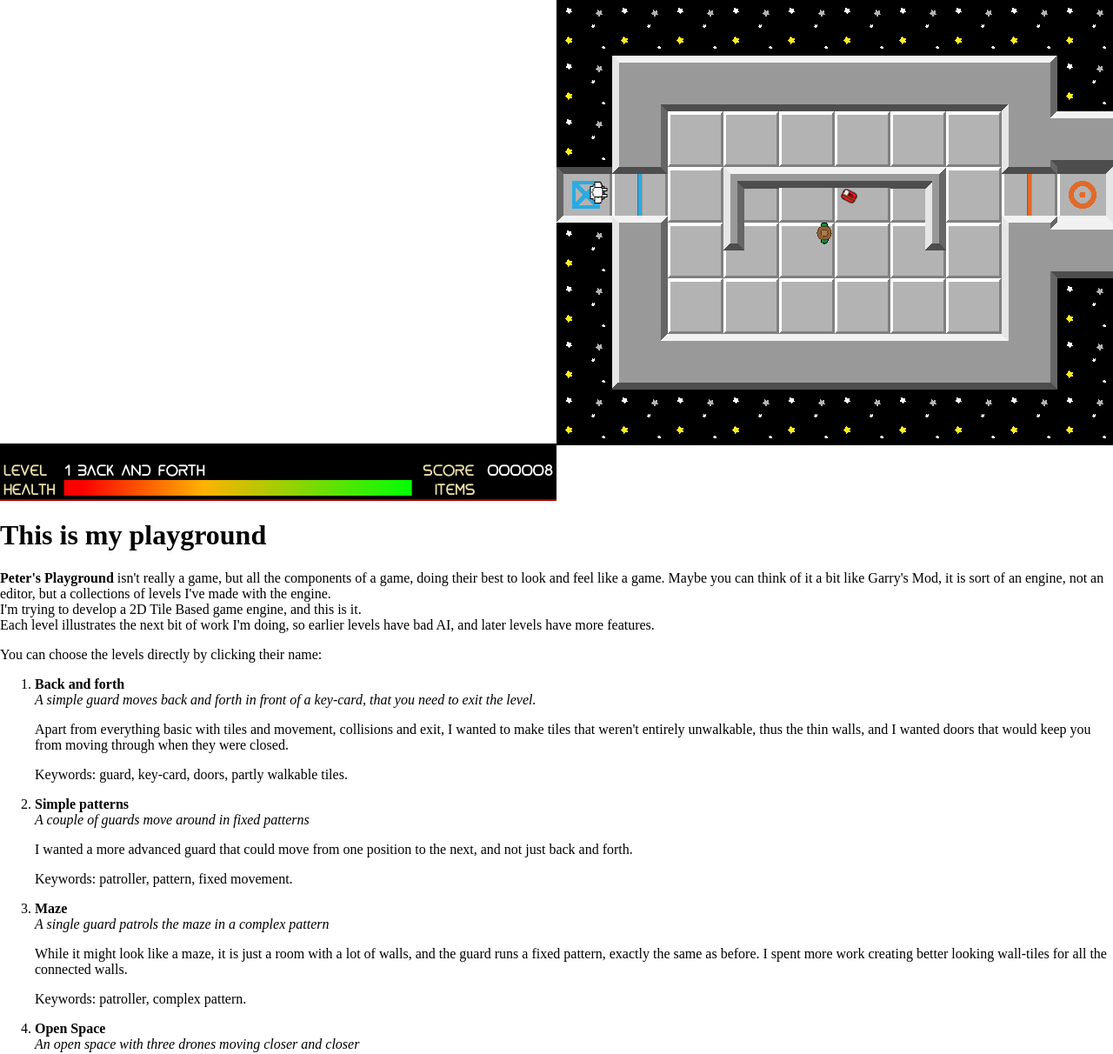
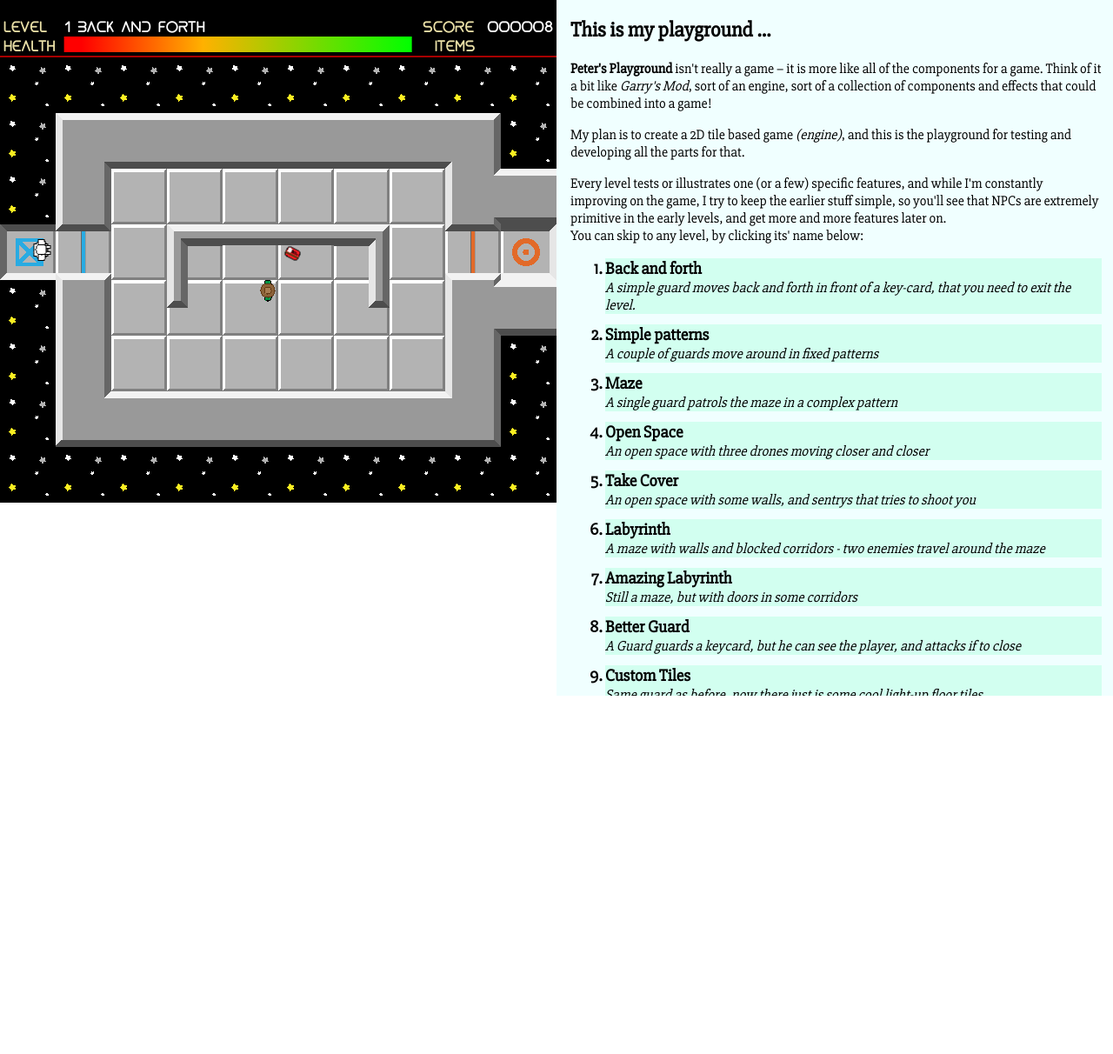
Before and after one commit to petlatkea/petersplayground, a plain HTML site: page index.html in a window 1280 px wide. Shown: the top 1212 px of the page at 87% size. After the commit the page ends 800 px from the top, so only its background shows below. Drawn offline with Linux system fonts and the light colour scheme.

Commit message:
modify HTML and CSS for info-box (not part of the game)

```diff
--- a/game.css
+++ b/game.css
@@ -10,21 +10,65 @@ body {
     border: 0;
     padding: 0;
     margin: 0;
+
+    display: flex;
+    height: 100%;
 }
 
 #canvases {
-    font-size: 0;
+
 }
 
-#status {
+#canvases canvas {
+    display: block;
+}
+
+canvas#status {
     background-color: black;
     border-bottom: 2px solid #a80000;
 }
 
-.levels li>b {
+#info {
+    overflow: scroll;
+    background-color: azure;
+    padding-left: 1em;
+    padding-right: .8em;
+    font-family: 'Slabo 27px', serif;
+    max-height: 100vh;
+}
+
+.levels li {
+    font-weight: bold;
+    font-size: 120%;
+    margin-bottom: 12px;
+    background-color: #d2fff0;
+}
+
+.levels li:hover {
+    background-color: #63ffcb;
+    cursor: help;
+}
+
+.levels li .levelinfo {
+    font-weight: normal;
+    font-size: 85%;
+    font-style: italic;
+}
+.levels li .leveldetail {
+    display: none;
+    font-weight: normal;
+    font-size: 80%;
+}
+
+.levels li .leveldetail .levelkeywords {
+     font-family: monospace;
+}
+
+.levels li .levelname {
     cursor: pointer;
 }
 
-.levels li>b:hover {
-    background-color: yellow;
+.levels li .levelname:hover {
+    background-color: #40c69a;
+    color: white;
 }
--- a/index.html
+++ b/index.html
@@ -5,6 +5,7 @@
     <meta charset="utf-8">
     <meta name="viewport" content="width=device-width, initial-scale=1.0">
     <title>Peter's Playground</title>
+    <link href="https://fonts.googleapis.com/css?family=Slabo+27px" rel="stylesheet">
     <link rel="stylesheet" href="game.css" type="text/css">
     <script src="js/createjs-2015.11.26.min.js"></script>
     <script src="js/game.js"></script>
@@ -19,104 +20,144 @@
         <canvas id="status" width="640" height="64"></canvas>
         <canvas id="canvas" width="640" height="576"></canvas>
     </div>
-    <h1>This is my playground</h1>
-    <p><b>Peter's Playground</b> isn't really a game, but all the components of a game, doing their best to look and feel like a game. Maybe you can think of it a bit like Garry's Mod, it is sort of an engine, not an editor, but a collections of levels I've made with the engine.<br> I'm trying to develop a 2D Tile Based game engine, and this is it.<br> Each level illustrates the next bit of work I'm doing, so earlier levels have bad AI, and later levels have more features.
-    </p>
-    <p>You can choose the levels directly by clicking their name:</p>
+
+    <section id="info">
+        <h1>This is my playground &hellip;</h1>
+        <p><b>Peter's Playground</b> isn't really a game &ndash; it is more like all of the components for a game. Think of it a bit like <i>Garry's Mod</i>, sort of an engine, sort of a collection of components and effects that could be combined into a game!</p>
+
+        <p>My plan is to create a 2D tile based game <i>(engine)</i>, and this is the playground for testing and developing all the parts for that.</p>
+
+        <p>Every level tests or illustrates one (or a few) specific features, and while I'm constantly improving on the game, I try to keep the earlier stuff simple, so you'll see that NPCs are extremely primitive in the early levels, and get more and more features later on.<br> You can skip to any level, by clicking its' name below:</p>
+
         <ol class="levels">
-        <li><b>Back and forth</b><br>
-            <i>A simple guard moves back and forth in front of a key-card, that you need to exit the level.</i>
+            <li>
+                <div class="levelname">Back and forth</div>
+                <div class="levelinfo">A simple guard moves back and forth in front of a key-card, that you need to exit the level.</div>
+                <div class="leveldetail">
                     <p>
                         Apart from everything basic with tiles and movement, collisions and exit, I wanted to make tiles that weren't entirely unwalkable, thus the thin walls, and I wanted doors that would keep you from moving through when they were closed.</p>
-            <p> Keywords: guard, key-card, doors, partly walkable tiles.</p>
+                    <p class="levelkeywords">Keywords: guard, key-card, doors, partly walkable tiles.</p>
+                </div>
             </li>
 
-        <li><b>Simple patterns</b><br>
-            <i>A couple of guards move around in fixed patterns</i>
+            <li>
+                <div class="levelname">Simple patterns</div>
+                <div class="levelinfo">A couple of guards move around in fixed patterns</div>
+                <div class="leveldetail">
                     <p>
                         I wanted a more advanced guard that could move from one position to the next, and not just back and forth.</p>
-            <p> Keywords: patroller, pattern, fixed movement.</p>
+                    <p class="levelkeywords"> Keywords: patroller, pattern, fixed movement.</p>
+                </div>
             </li>
 
-        <li><b>Maze</b><br>
-            <i>A single guard patrols the maze in a complex pattern</i>
+            <li>
+                <div class="levelname">Maze</div>
+                <div class="levelinfo">A single guard patrols the maze in a complex pattern</div>
+                <div class="leveldetail">
                     <p>
                         While it might look like a maze, it is just a room with a lot of walls, and the guard runs a fixed pattern, exactly the same as before. I spent more work creating better looking wall-tiles for all the connected walls.</p>
-            <p> Keywords: patroller, complex pattern.</p>
+                    <p class="levelkeywords"> Keywords: patroller, complex pattern.</p>
+                </div>
             </li>
 
-        <li><b>Open Space</b><br>
-            <i>An open space with three drones moving closer and closer</i>
+            <li>
+                <div class="levelname">Open Space</div>
+                <div class="levelinfo">An open space with three drones moving closer and closer</div>
+                <div class="leveldetail">
                     <p>
                         This enemy, the Chaser, tries to hit the player. It can only move in 90 degree angles, and it simply turns in the direction of the player.</p>
-            <p>Keywords: chaser, AI</p>
+                    <p class="levelkeywords">Keywords: chaser, AI</p>
+                </div>
             </li>
 
-        <li><b>Take Cover</b><br>
-            <i>An open space with some walls, and sentrys that tries to shoot you</i>
+            <li>
+                <div class="levelname">Take Cover</div>
+                <div class="levelinfo">An open space with some walls, and sentrys that tries to shoot you</div>
+                <div class="leveldetail">
                     <p>
                         I wanted an enemy that could "see" where you are, and turn in any direction. The sentry can see through walls, but the bullets can't move through them. The interesting thing is that the sentry doesn't really have a cone of sight, it calculated the angle between it and the player, and if the current rotation is the same (+/-5), it fires a shot. Took me longer to figure delayed shots, than the angle-calculation.</p>
-            <p> Keywords: Sentry, angle between characters, auto-fire, line of sight.
+                    <p class="levelkeywords"> Keywords: Sentry, angle between characters, auto-fire, line of sight.
                     </p>
+                </div>
             </li>
 
-        <li><b>Labyrinth</b><br>
-            <i>A maze with walls and blocked corridors - two enemies travel around the maze</i>
+            <li>
+                <div class="levelname">Labyrinth</div>
+                <div class="levelinfo">A maze with walls and blocked corridors - two enemies travel around the maze</div>
+                <div class="leveldetail">
                     <p>
                         The earlier patroller moved in a fixed pattern, no matter what the map suggested. This one has fix-points (nodes) at every intersection, where a choice can be made. Every time a traveller comes to an intersection, it chooses a random direction (but not the one it came from, unless that is the only option).<br> The enemies require a nodegraph of the map, and so far, it has to be constructed manually.</p>
-            <p> Keywords: Traveller, nodegraph, random movement, select direction.
+                    <p class="levelkeywords"> Keywords: Traveller, nodegraph, random movement, select direction.
                     </p>
+                </div>
             </li>
 
-        <li><b>Amazing Labyrinth</b><br>
-            <i>Still a maze, but with doors in some corridors</i>
+            <li>
+                <div class="levelname">Amazing Labyrinth</div>
+                <div class="levelinfo">Still a maze, but with doors in some corridors</div>
+                <div class="leveldetail">
                     <p>
                         I discovered that enemies went through doors perfectly, so wanted to make a maze, where you could outrun an enemy, if it had to wait for doors to open. Also the enemy is a more intelligent Hunter - it has a simple statemachine, where it is either searching or hunting. When searching it moves randomly, like the traveller, but at every intersection, it scans its' surroundings, and if it detects the player, plans a route to him, and changes into hunting-mode. When hunting it simplt follows the planned route. It cannot see the player, and don't know how to hurt him. It was mainly the routeplanning I wanted this level to demonstrate.</p>
-            <p>Keywords: Hunter, nodegraph, shortest route, A* algorithm.</p>
-
+                    <p class="levelkeywords">Keywords: Hunter, nodegraph, shortest route, A* algorithm.</p>
+                </div>
             </li>
 
-        <li><b>Better Guard</b><br>
-            <i>A Guard guards a keycard, but he can see the player, and attacks if to close</i>
+            <li>
+                <div class="levelname">Better Guard</div>
+                <div class="levelinfo">A Guard guards a keycard, but he can see the player, and attacks if to close</div>
+                <div class="leveldetail">
                     <p>
                         Rather than improving the Hunter, I decided to make the Guard from the first level, a bit more intelligent. He can now see the player (in a view-cone ahead of him). He can't see through walls, so if he has spotted the player, and the player hides behind a wall, he tries to move a bit back and forth, before giving up.<br> The main feature is the line-of-sight expanded into a viewcone, and all characters now have a canSee(other) method they can call. The hardest thing was making the guard <em>not</em> move himself, so the player would be out-of-sight. The Guard2 has a larger statemachine than the Hunter: Either he switches between Walking and Turning, until he spots the player, then he goes Watching, where he rotates and moves, always keeping the player in sight. If the player gets close, he goes into Attack-mode, where he tries to electrocute the player (still without moving away from his post, though). If the player disappears from sight, the guard goes into Wondering-state, where he moves, rotates and waits randomly, before giving up, and goes back to Walking and Turning (unless he spots the player).
                     </p>
-            <p>Keywords: View-cone, track player, raycasting.</p>
-
+                    <p class="levelkeywords">Keywords: View-cone, track player, raycasting.</p>
+                </div>
             </li>
 
-        <li><b>Custom Tiles</b><br>
-            <i>Same guard as before, now there just is some cool light-up floor tiles</i>
-
-            <p>To make interactive tiles, I needed a method for checking if a tile was entered or left by an object, and whether is was free of all objects.<br> The light-up tile is just that - it lights up when anyone steps on it, and turns of when everyone leaves. The guard is just there to have someone else moving.<br>
-            I also wanted some one-directional tiles, and used the same level for testing those.
+            <li>
+                <div class="levelname">Custom Tiles</div>
+                <div class="levelinfo">Same guard as before, now there just is some cool light-up floor tiles</div>
+                <div class="leveldetail">
+                    <p>To make interactive tiles, I needed a method for checking if a tile was entered or left by an object, and whether is was free of all objects.<br> The light-up tile is just that - it lights up when anyone steps on it, and turns of when everyone leaves. The guard is just there to have someone else moving.<br> I also wanted some one-directional tiles, and used the same level for testing those.
                     </p>
-            <p>Keywords: Interactive tiles, uni-directional tiles, walkon, walkoff, onenter, onleave.</p>
-
+                    <p class="levelkeywords">Keywords: Interactive tiles, uni-directional tiles, walkon, walkoff, onenter, onleave.</p>
+                </div>
             </li>
 
-        <li><b>Larger than life</b><br>
-        <i>The map can't fit on the screen, so scrolling is inevitable</i>
-
-        <p>To test and provoke scrolling of the screen, I made a map that was larger than the canvas (and shrunk the canvas at the same time).<br>
-        Implementing scrolling is extremely simple - it isn't scrolling per se, but more like moving a camera around. And it is done purely by changing the regX and regY of the stage.</p>
-        <p>Keywords: scrolling, camera-movement, stage.regX</p>
-
+            <li>
+                <div class="levelname">Larger than life</div>
+                <div class="levelinfo">The map can't fit on the screen, so scrolling is inevitable</div>
+                <div class="leveldetail">
+                    <p>To test and provoke scrolling of the screen, I made a map that was larger than the canvas (and shrunk the canvas at the same time).<br> Implementing scrolling is extremely simple - it isn't scrolling per se, but more like moving a camera around. And it is done purely by changing the regX and regY of the stage.</p>
+                    <p class="levelkeywords">Keywords: scrolling, camera-movement, stage.regX</p>
+                </div>
             </li>
 
 
 
         </ol>
 
+    </section>
+
     <script>
         // select level-li's, and make them eligble for clicking
-        document.querySelectorAll(".levels li b").forEach((elm, index) => {
+        document.querySelectorAll(".levels li .levelname").forEach((elm, index) => {
             elm.addEventListener("click", function() {
+                console.log("click!");
                 game.level = index;
                 startGame();
             });
+        });
 
-        })
+
+        document.querySelectorAll(".levels li").forEach(elm => {
+            elm.addEventListener("click", function() {
+                console.log("accordion");
+                // hide all leveldetails
+                document.querySelectorAll(".levels li .leveldetail").forEach(det=> det.style.display="none");
+                // show this one
+                elm.querySelector(".leveldetail").style.display="block";
+            });
+        });
 
     </script>
 </body>
```
Lines whose indentation alone changed are shown as unchanged.
